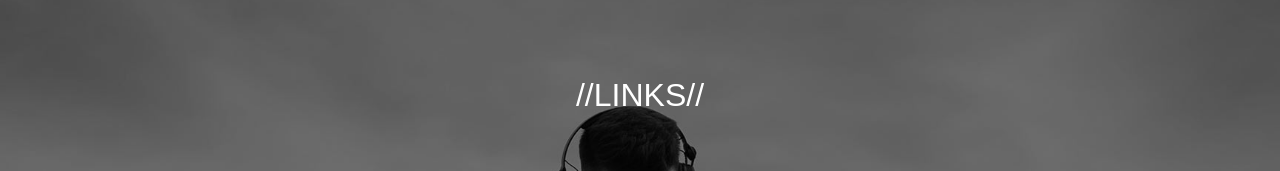
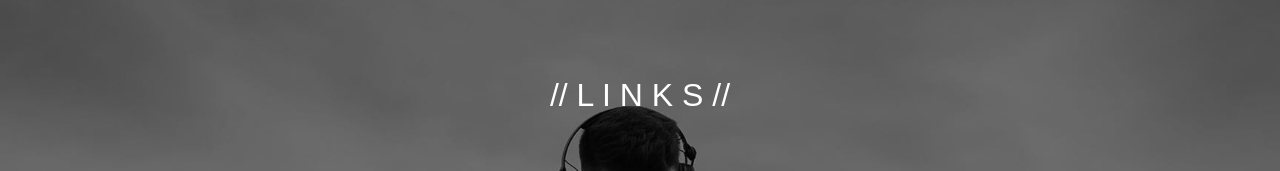
Before and after one commit to madebysimone/simone.link, a plain HTML site: page index.html in a window 1280 px wide. Shown: the part 252-423 px from the top of the page. Drawn offline with Linux system fonts and the light colour scheme.

Commit message:
Spacing in 'links'

```diff
--- a/index.html
+++ b/index.html
@@ -7,7 +7,7 @@
   <body id="myBody">
     <span id="header" >SIMONE</span>
     <!-- <button type="button" onclick="document.write(width)">WIDTH</button> -->
-    <p id="paragraph">//LINKS//</p>
+    <p id="paragraph">// L  I  N  K  S //</p>
     <div id="links">
       <a href="https://www.youtube.com/channel/UCnGa6hA18aaLkyHVkTlknNQ" class="simlinks">YouTube</a>
       <a href="https://audius.co/madebysimone" class="simlinks">Audius</a>
```
